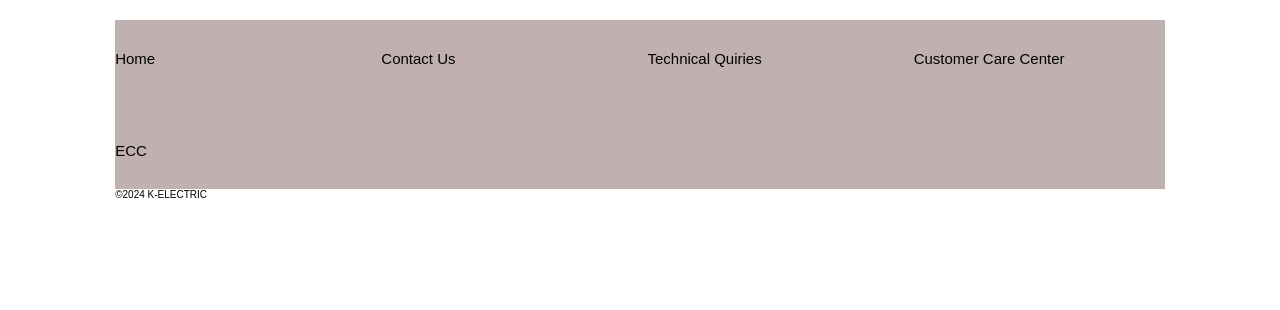
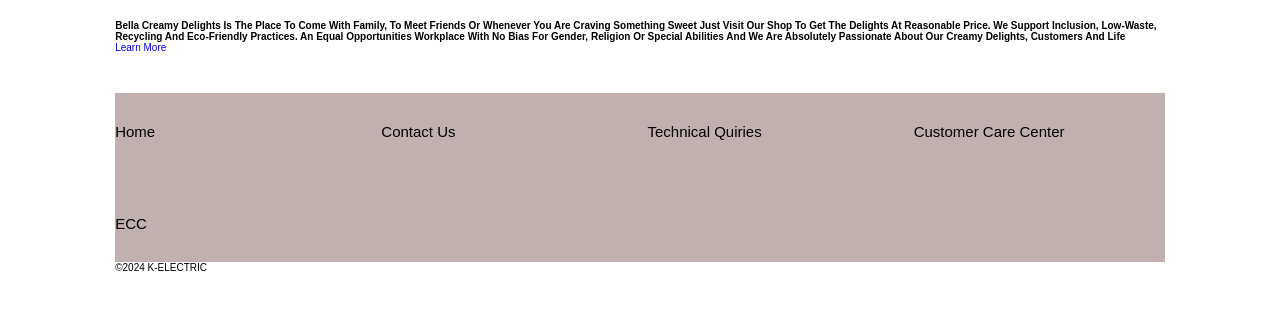
Before and after one commit to Aysha-developer/Box, a plain HTML site: page Index.html in a window 1280 px wide. Drawn offline with Linux system fonts and the light colour scheme.

Commit message:
Update Index.html

```diff
--- a/Index.html
+++ b/Index.html
@@ -9,6 +9,13 @@
 
     </head>
     <body>
+
+        <section class="about" id="about">
+            <div class="class content">
+                <p><b>Bella creamy delights is the place to come with family, to meet friends or whenever you are craving something sweet just visit our shop to get the delights at reasonable price. We support inclusion, low-waste, recycling and eco-friendly practices. An equal opportunities workplace with no bias for gender, religion or special abilities and we are absolutely passionate about our creamy delights, customers and life</b></p>
+                <a href="#" class="btn">learn more</a>
+            </div>
+    </section>
 
 
 <section class="footer">
```
